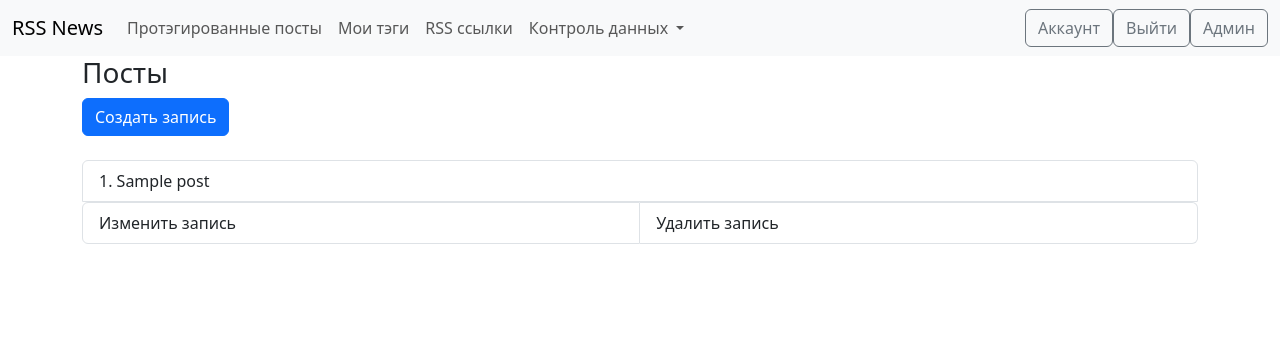
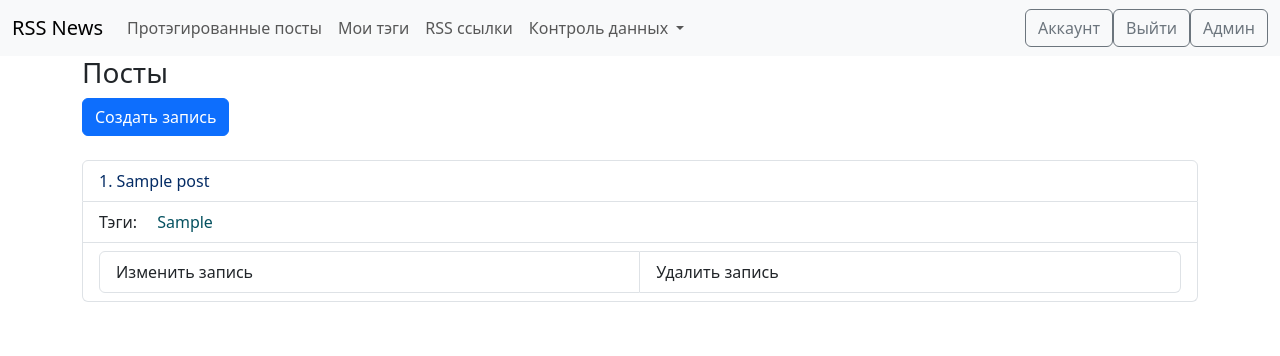
Before and after one commit to 3nk0d/Python_Basic_Course-Project, a Django app: page /posts/ in a window 1280 px wide. Shown: the top 356 px of the page. Run offline with Django 4.2, Linux system fonts and the light colour scheme; a user stored in the database is signed in; tables that the repository leaves empty hold one stand-in row (values such as "Sample post"); parts of the project's set-up code (start-up, migrations or seed data) failed here and were passed over.

Commit message:
Add tags, change colors, add buttons to list-group-item

```diff
--- a/news_portal/web_interface/templates/web_interface/posts_list.html
+++ b/news_portal/web_interface/templates/web_interface/posts_list.html
@@ -19,17 +19,27 @@
 
     <div class="list-group">
     {% for post in object_list %}
-            <a href=" {% url 'post' pk=post.pk %}" class="list-group-item list-group-item-action">
+            <a href=" {% url 'post' pk=post.pk %}" class="list-group-item list-group-item-action text-primary-emphasis">
                 {% if user.is_staff %}
                 {{ post.id }}.
                 {% endif %}
                 {{ post.title }}
             </a>
+            <li class="list-group-item">
+                <ul class="list-group list-group-horizontal">
+                Тэги:
+                {% for tag in post.post_tags.all|dictsort:"tag" %}
+                    &emsp;<div class="text-info-emphasis">{{tag.tag}}</div>
+                {% endfor %}
+                </ul>
+            </li>
             {% if user.is_staff %}
+            <li class="list-group-item">
             <ul class="list-group list-group-horizontal">
                 <a href=" {% url 'post_change' pk=post.pk %}" class="list-group-item list-group-item-action">Изменить запись</a>
                 <a href=" {% url 'post_delete' pk=post.pk %}" class="list-group-item list-group-item-action">Удалить запись</a>
             </ul>
+            </li>
             {% endif %}
     {% endfor %}
     </div>
```
